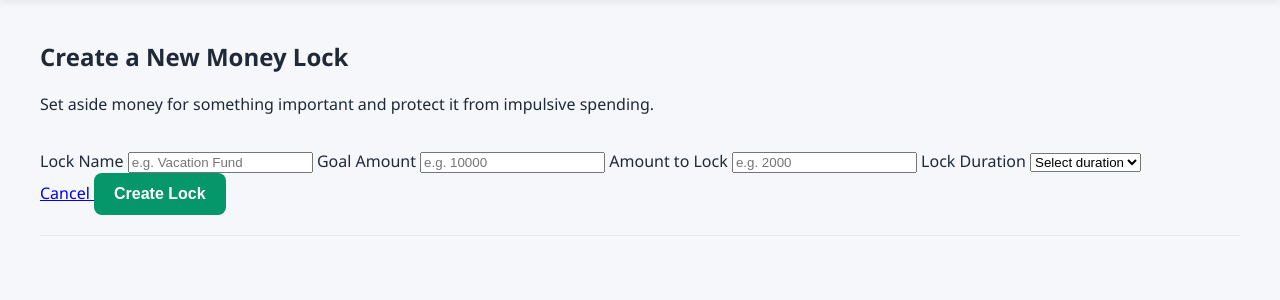
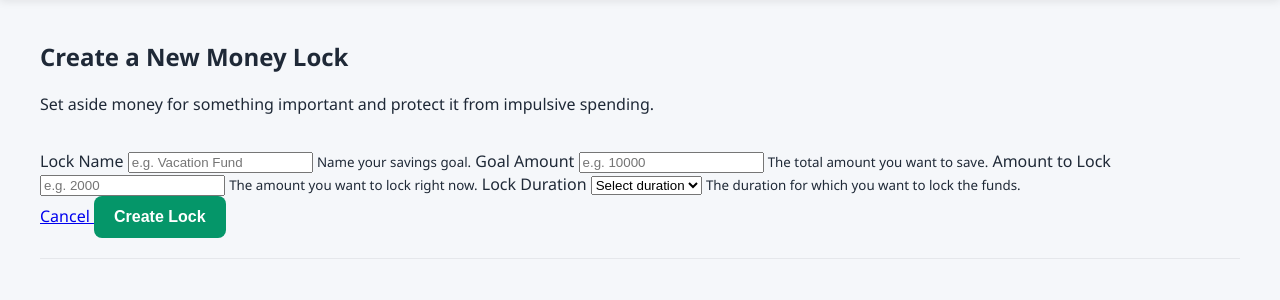
Before and after one commit to shubhangipathania9-cys/Behavioral_Financial_Wallet, a Flask app: page /dashboard/money-locks/create in a window 1280 px wide. Shown: the part 83-383 px from the top of the page. Run offline with Flask 3, Linux system fonts and the light colour scheme; the visitor is signed in with stand-in values (Sample User, id 1).

Commit message:
style: add helper text to create lock form

```diff
--- a/static/css/style.css
+++ b/static/css/style.css
@@ -520,3 +520,10 @@ main section {
   font-weight: 600;
   margin-bottom: 15px;
 }
+.form-group small {
+  display: block;
+  margin-top: 5px;
+  color: #6b7280;
+  font-size: 0.8rem;
+  line-height: 1.3;
+}
--- a/templates/create_lock.html
+++ b/templates/create_lock.html
@@ -42,6 +42,7 @@
             name="lock_name"
             placeholder="e.g. Vacation Fund"
           />
+          <small>Name your savings goal.</small>
 
           <label for="goal-amount">Goal Amount</label>
           <input
@@ -51,6 +52,7 @@
             placeholder="e.g. 10000"
             min="1"
           />
+          <small>The total amount you want to save.</small>
 
           <label for="lock-amount">Amount to Lock</label>
           <input
@@ -60,6 +62,7 @@
             placeholder="e.g. 2000"
             min="1"
           />
+          <small>The amount you want to lock right now.</small>
 
           <label for="duration">Lock Duration</label>
           <select id="duration" name="duration">
@@ -70,7 +73,7 @@
             <option value="180">6 Months</option>
             <option value="365">1 Year</option>
           </select>
-
+          <small>The duration for which you want to lock the funds.</small>
           <div class="form-actions">
             <a href="{{ url_for('money_locks') }}" class="cancel-btn">
               Cancel
```
